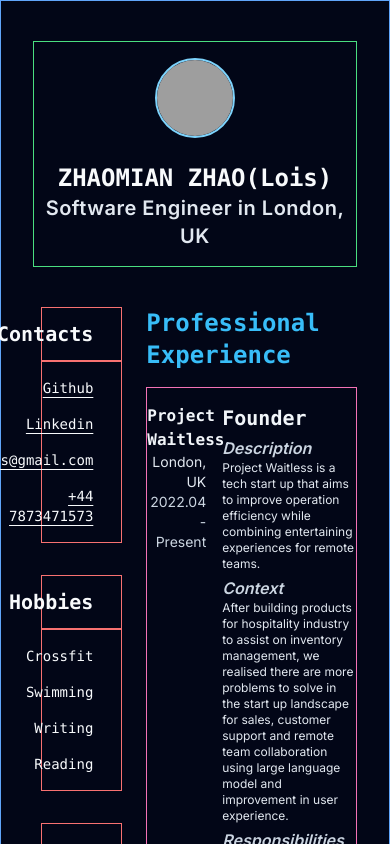
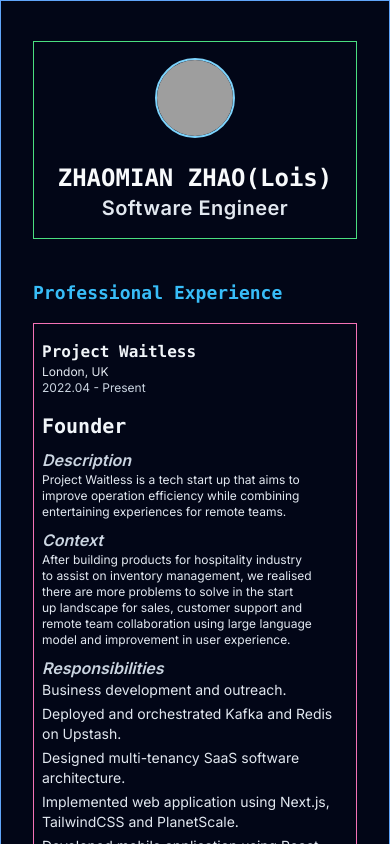
Before and after one commit to zmzlois/normal-people, a Next.js app: page /intro in a window 390 px wide. Shown: the top 844 px of the page. Built offline with nearby package versions, Linux system fonts and the light colour scheme; grey boxes are pictures that could not be loaded.

Commit message:
add framer motion

```diff
--- a/src/app/intro/head.tsx
+++ b/src/app/intro/head.tsx
@@ -4,9 +4,9 @@ import { siteConfig as config } from './side'
 function Head() {
   return (
       <div className="flex flex-col-reverse items-center content-center justify-center py-4 border border-green-400 sm:flex-row gap-y-6 sm:justify-between sm:px-10 lg:gap-y-0 ">
-                <div className="flex flex-col justify-center text-center sm:text-start">
+                <div className="flex flex-col justify-center px-2 text-center sm:px-0 sm:text-start">
                     <h1 className="font-mono text-2xl font-bold sm:text-5xl text-slate-50">{config.name}</h1>
-                    <h3 className="text-xl font-semibold tracking-wide sm:text-3xl text-slate-200">{config.occupation} in {config.location}</h3>
+                    <h3 className="text-xl font-semibold tracking-wide sm:text-3xl text-slate-200">{config.occupation}</h3>
                 </div>
                 <div className="">
                     {/* eslint-disable-next-line */}
--- a/src/app/intro/left.tsx
+++ b/src/app/intro/left.tsx
@@ -9,9 +9,9 @@ type Content = NavigationType['content'][number]
 function Left() {
   return (
 
-                <div className="flex flex-col col-span-1 gap-8 px-2 ">
+                <div className="flex flex-col gap-8 px-2 sm:col-span-1 ">
                     {navigation.map((item, navindex) => (
-                        <div className={clsx("flex flex-col", item.name==="Tech" && "mb-40")} key={navindex}>
+                        <div className={clsx("flex flex-col", item.name==="Tech" && "sm:mb-72 lg:mb-0 mb-0")} key={navindex}>
                              <div className="flex items-center content-center justify-end py-3 pr-3 space-x-4 border border-red-400 text-end">
 
                                 <h1 className="font-mono text-xl font-bold text-slate-50">{item.name}</h1>
--- a/src/app/intro/page.tsx
+++ b/src/app/intro/page.tsx
@@ -3,20 +3,40 @@ import React from 'react'
 import Head from './head'
 import Left from './left'
 import Right from './right'
+import { motion } from 'framer-motion'
+import { useInView } from "react-intersection-observer"
 
 
 
 function Resume() {
 
-
+    const { ref:firstref, inView: firstinView } = useInView({
+    threshold: 0.1, // Trigger the animation when the element is 50% in view
+    triggerOnce: true, // Only trigger the animation once
+    })
+     const { ref:secondref, inView: secondinView } = useInView({
+    threshold: 0.15, // Trigger the animation when the element is 50% in view
+    triggerOnce: true, // Only trigger the animation once
+  })
     return (
 
-      <div className="flex flex-col justify-center w-screen h-auto px-8 py-10 space-y-10 border border-blue-400 bg-slate-950">
-            <Head />
-            <div className="grid grid-cols-3 gap-4">
+        <div className="flex flex-col justify-center w-screen h-auto px-8 py-10 space-y-10 border border-blue-400 bg-slate-950" ref={firstref}>
+            <motion.div animate={
+          firstinView ? { y: [20, 0], opacity: [0, 1] } : { y: [50], opacity: [0] }
+        }
+        transition={{ ease: "easeOut", duration: 1 }}
+            >
+                <Head />
+            </motion.div>
+            <div ref={secondref}>
+            <motion.div animate={
+          secondinView ? { y: [20, 0], opacity: [0, 1] } : { y: [50], opacity: [0] }
+        }
+        transition={{ ease: "easeOut", duration: 1 }} className="flex flex-col-reverse gap-4 sm:grid sm:grid-cols-3">
                 <Left />
                 <Right />
-            </div>
+                </motion.div>
+                </div>
 
     </div>
   )
--- a/src/app/intro/right.tsx
+++ b/src/app/intro/right.tsx
@@ -8,31 +8,31 @@ function Right() {
   return (
       <div className="flex flex-col col-span-2 gap-4 text-slate-50">
           <div className="text-slate-50">
-              <h1 className="font-mono text-2xl font-bold text-sky-400">Professional Experience</h1>
+              <h1 className="font-mono text-lg font-bold sm:text-2xl text-sky-400">Professional Experience</h1>
           </div>
           {Companies.map((item: CompanyType, index) => (
-              <div className={clsx("grid grid-cols-3 gap-4 py-4 border border-pink-400", item.name==="Knight Frank LLP" && "mb-52")} key={index}>
-                  <div className="col-span-1 text-end">
+              <div className={clsx("grid sm:grid-cols-3 grid-cols-1 gap-4 py-4 px-2 border border-pink-400", item.name==="Knight Frank LLP" && "sm:mb-52 lg:mb-0 mb-0")} key={index}>
+                  <div className="col-span-1 sm:text-end text-start">
                         <h3 className="font-mono font-semibold text-md text-slate-100">{item.name}</h3>
-                        <p className="text-sm text-slate-200">{item.location}</p>
-                      <p className="text-sm text-slate-300">{item.time}</p>
+                        <p className="text-xs sm:text-sm text-slate-200">{item.location}</p>
+                      <p className="text-xs sm:text-sm text-slate-300">{item.time}</p>
                   </div>
-                  <div className="col-span-2 space-y-1">
+                  <div className="col-span-2 space-y-2">
                       <h3 className="font-mono text-xl font-bold text-slate-100">{item.title}</h3>
                       <div>
                           {item.description && <><h5 className="italic font-semibold text-slate-300">Description</h5>
-                      <p className="text-xs text-slate-200">{item.description}</p></>}
+                      <Balancer className="text-xs text-slate-200">{item.description}</Balancer></>}
 
 
                       </div>
                       <div>
                           {item.context && <><h5 className="italic font-semibold text-slate-300">Context</h5>
-                          <p className="text-xs text-slate-200">{item.context}</p></>}
+                          <Balancer className="text-xs text-slate-200">{item.context}</Balancer></>}
                      </div>
                         <div>
                          {item.responsibility &&
                                   <> <h5 className="italic font-semibold text-slate-300">Responsibilities</h5>
-                          <ul className="space-y-1 list-disc list-insidetext-slate-200">
+                          <ul className="space-y-1 list-none sm:list-disc sm:list-inside text-slate-200">
                           {item.responsibility.map((res: string, index) => (
                               <li key={index} className="text-sm">{res}</li>
                           ))}
@@ -45,17 +45,17 @@ function Right() {
                 </div>
           ))}
            <div className="mt-4">
-              <h1 className="font-mono text-2xl font-bold text-sky-400">Open Source & Volunteering</h1>
+              <h1 className="font-mono text-lg font-bold sm:text-2xl text-sky-400">Open Source & Volunteering</h1>
           </div>
           {Volunteer.map((item: VolunteerType, index) => (
-              <div className={clsx("grid grid-cols-3 gap-4  py-4 border border-pink-400", item.name==="ByteDance Infrastructure Team" && "mb-52")} key={index}>
-                  <div className="col-span-1 text-end">
-                        <h3 className="font-mono font-semibold text-md text-slate-100">{item.title}</h3>
+              <div className={clsx("grid sm:grid-cols-3 grid-cols-1 gap-4  py-4 px-2 border border-pink-400", item.name==="ByteDance Infrastructure Team" && "sm:mb-52 mb-0 lg:mb-0")} key={index}>
+                  <div className="col-span-1 sm:text-end text-start">
+                        <h3 className="font-mono text-sm font-semibold sm:text-md text-slate-100">{item.title}</h3>
                         <p className="text-sm text-slate-200">{item.location}</p>
                       <p className="text-sm text-slate-300">{item.time}</p>
                   </div>
-                  <div className="col-span-2 ml-2 space-y-1">
-                      <Balancer className="font-mono font-bold text-md text-slate-100">{item.name}</Balancer>
+                  <div className="col-span-2 ml-0 space-y-1 sm:ml-2">
+                      <Balancer className="font-mono text-sm font-bold sm:text-md text-slate-100">{item.name}</Balancer>
                       <div>
                           {item.description && <><h5 className="italic font-semibold text-slate-300">Description</h5>
                         <Balancer className="text-xs text-slate-200">{item.description}</Balancer></>}
@@ -63,7 +63,7 @@ function Right() {
                         <div>
                          {item.responsibility &&
                                   <> <h5 className="italic font-semibold text-slate-300">Responsiblity</h5>
-                          <ul className="space-y-1 list-disc list-insidetext-slate-200">
+                          <ul className="space-y-1 list-none sm:list-disc sm:list-inside text-slate-200">
                           {item.responsibility.map((res: string, index) => (
                               <li key={index} className="text-xs">
                                   <Balancer>
@@ -83,13 +83,13 @@ function Right() {
               <h1 className="font-mono text-2xl font-bold text-sky-400">Education</h1>
           </div>
           {Education.map((item: EducationType, index) => (
-              <div className={clsx("grid grid-cols-3 gap-4  py-4 border border-pink-400", item.name==="Knight Frank LLP" && "mb-52")} key={index}>
-                  <div className="col-span-1 text-end">
+              <div className={clsx("grid sm:grid-cols-3 grid-cols-1 gap-4 px-2 py-4 border border-pink-400", item.name==="Knight Frank LLP" && "sm:mb-52 lg:mb-0 mb-0")} key={index}>
+                  <div className="col-span-1 sm:text-end text-start">
                         <h3 className="font-mono font-semibold text-md text-slate-100">{item.major}</h3>
                         <p className="text-sm text-slate-200">{item.location}</p>
                       <p className="text-sm text-slate-300">{item.time}</p>
                   </div>
-                  <div className="col-span-2 ml-2 space-y-1">
+                  <div className="col-span-2 ml-0 space-y-1 sm:ml-2">
                       <h3 className="font-mono font-bold text-md text-slate-100">{item.name}</h3>
 
                         <div>
```
